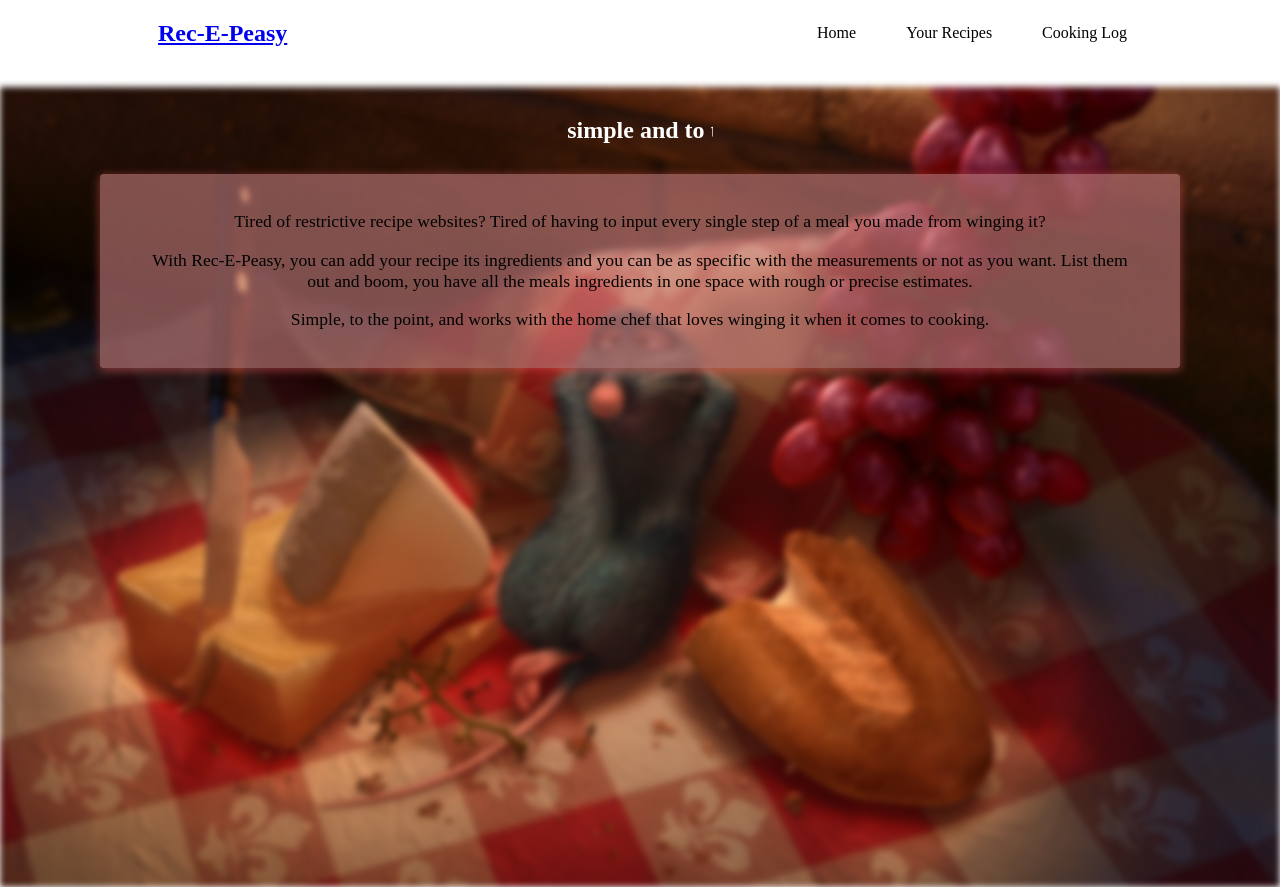
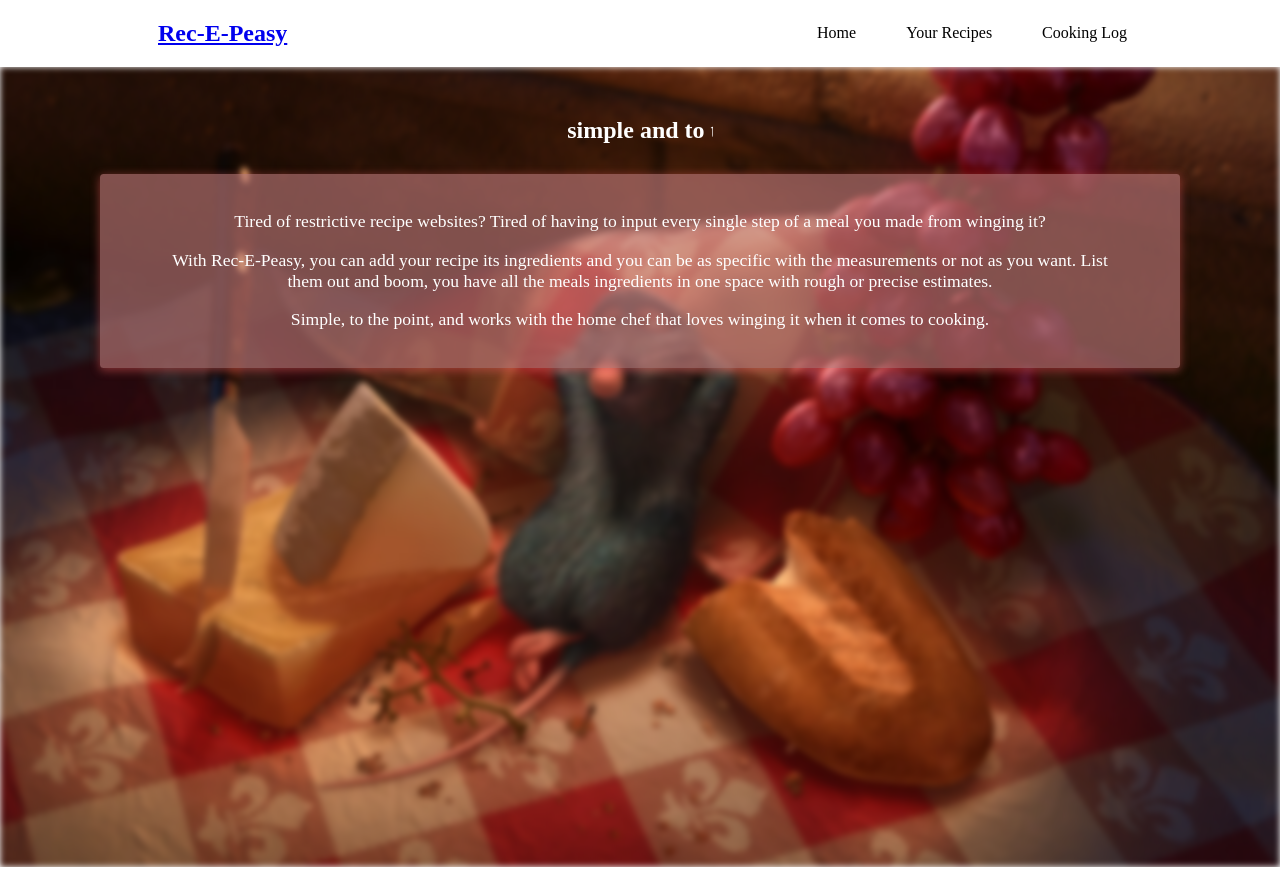
Before and after one commit to asekito/rec-E-peasy, a React app in the folder client/: page / in a window 1280 px wide. Built offline with nearby package versions, Linux system fonts and the light colour scheme.

Commit message:
removal unnecessary imports

```diff
--- a/client/src/App.css
+++ b/client/src/App.css
@@ -1,5 +1,6 @@
 html {
   height: 100%;
+  overflow: hidden;
 }
 
 body {
--- a/client/src/components/HomePage/Home.css
+++ b/client/src/components/HomePage/Home.css
@@ -3,6 +3,7 @@
   width: 100%;
   position: relative;
   text-align: -webkit-center;
+  overflow: hidden;
 }
 
 #home-bkimg {
@@ -21,13 +22,14 @@
   height: fit-content;
   z-index: 10;
   /* border-radius: 0px; */
-  padding: 20px 50px;
+  padding: 20px 60px;
   font-size: 1.1em;
   text-align: -webkit-center;
   margin: 10px 100px 0px 100px;
   box-shadow: 0px 2.3px 9.8px 0.7px #e95d5d7a;
   border-radius: 3.5px;
   cursor: default;
+  color: white;
 }
 
 .home.title {
--- a/client/src/components/NavBar/Nav.js
+++ b/client/src/components/NavBar/Nav.js
@@ -1,24 +1,24 @@
 import React from "react";
-import { BrowserRouter as Router, Link } from "react-router-dom";
+import { Link } from "react-router-dom";
 import "./Nav.css";
 
 const Nav = () => {
   return (
-    <div id="nav-component">
-      <div id="nav-title">
-        <Link to="/">
-          <h1>Rec-E-Peasy</h1>
+    <div id='nav-component'>
+      <div id='nav-title'>
+        <Link to='/'>
+          <h1 style={{ textDecoration: "none" }}>Rec-E-Peasy</h1>
         </Link>
       </div>
-      <ul id="nav-bar">
-        <li className="nav-tab">
-          <Link to="/">Home</Link>
+      <ul id='nav-bar'>
+        <li className='nav-tab'>
+          <Link to='/'>Home</Link>
         </li>
-        <li className="nav-tab">
-          <Link to="/your-recipes">Your Recipes</Link>
+        <li className='nav-tab'>
+          <Link to='/your-recipes'>Your Recipes</Link>
         </li>
-        <li className="nav-tab">
-          <Link to="/cooking-log">Cooking Log</Link>
+        <li className='nav-tab'>
+          <Link to='/cooking-log'>Cooking Log</Link>
         </li>
       </ul>
     </div>
```
